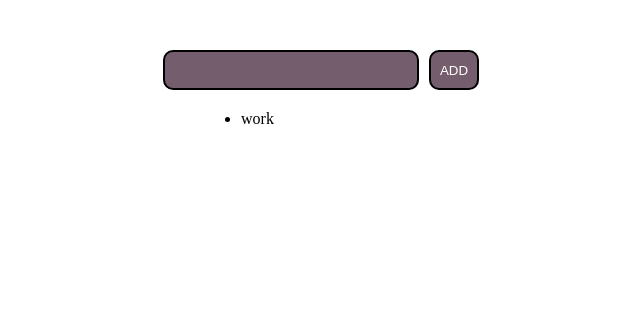
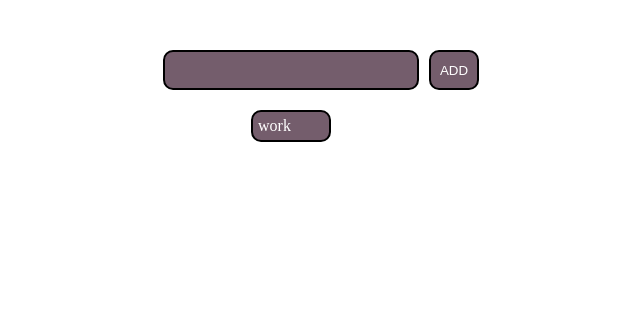
Before and after one commit to maryam545/to-do-list, a plain HTML site: page index.html in a window 1280 px wide. Shown: the whole page, without its empty margins (319-959 px from the left). Drawn offline with Linux system fonts and the light colour scheme.

Commit message:
color li

```diff
--- a/style.css
+++ b/style.css
@@ -43,3 +43,12 @@ body {
   margin-left: 10rem;
   margin-top: 20px;
 }
+.task li {
+  background-color: rgb(116, 93, 108);
+  border: 2px solid #000;
+  padding: 5px;
+  margin: 10px;
+  width: 80px;
+  border-radius: 10px;
+  color: white;
+}
```
